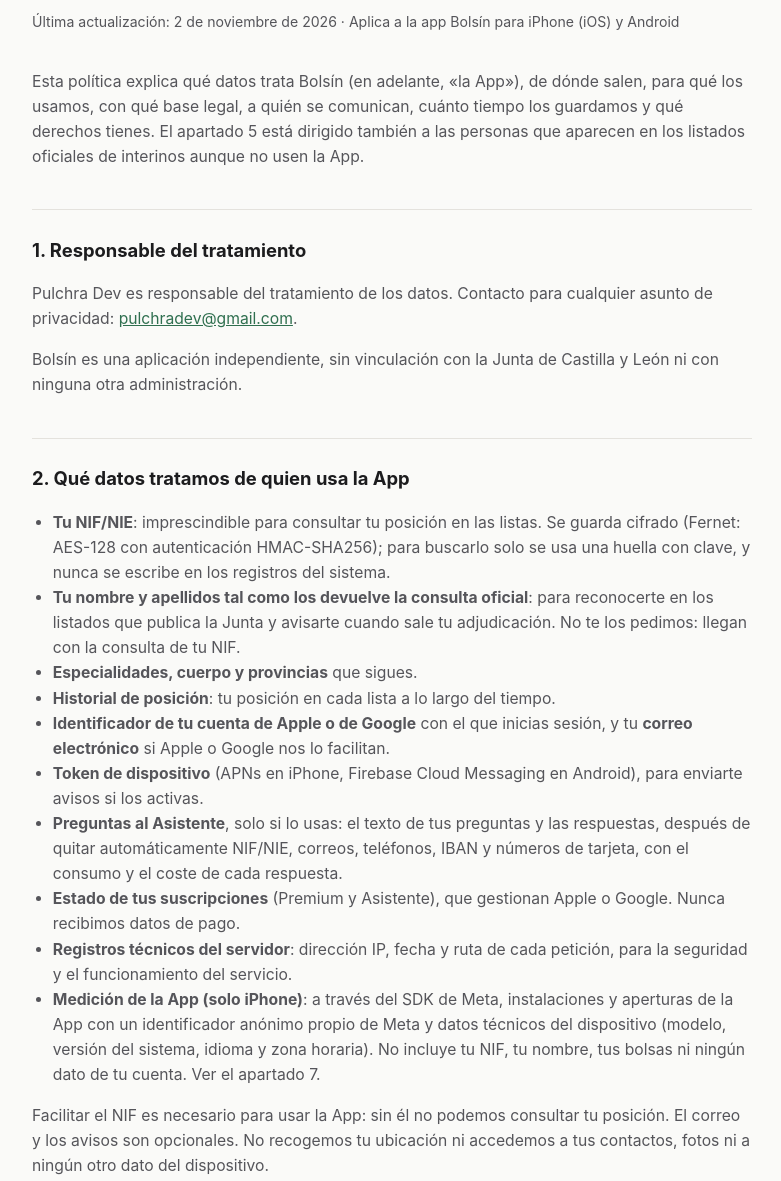
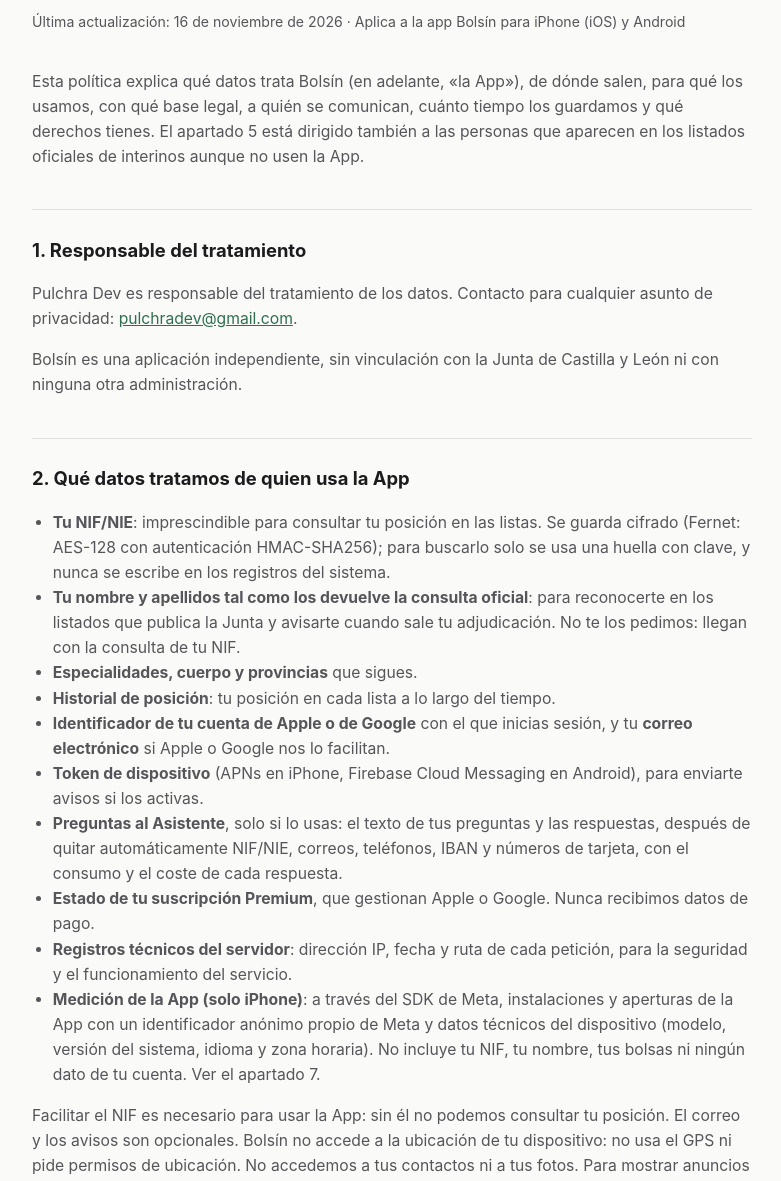
Before and after one commit to pulchradev/bolsin-privacidad, a plain HTML site: page index.html in a window 1280 px wide. Shown: the part 113-1294 px from the top of the page, without its empty margins (248-1029 px from the left). Drawn offline with Linux system fonts and the light colour scheme.

Commit message:
Update privacy policy: AdMob data, Premium subscription, date 16 Nov 2026
Co-Authored-By: Claude Sonnet 5.5 <noreply@anthropic.com>

```diff
--- a/index.html
+++ b/index.html
@@ -33,7 +33,7 @@
 <body>
 
 <h1>Política de Privacidad</h1>
-<p class="meta">Última actualización: 2 de noviembre de 2026 · Aplica a la app Bolsín para iPhone (iOS) y Android</p>
+<p class="meta">Última actualización: 16 de noviembre de 2026 · Aplica a la app Bolsín para iPhone (iOS) y Android</p>
 
 <p>Esta política explica qué datos trata Bolsín (en adelante, «la App»), de dónde salen, para qué los usamos, con qué base legal, a quién se comunican, cuánto tiempo los guardamos y qué derechos tienes. El apartado 5 está dirigido también a las personas que aparecen en los listados oficiales de interinos aunque no usen la App.</p>
 
@@ -50,11 +50,11 @@
   <li><strong>Identificador de tu cuenta de Apple o de Google</strong> con el que inicias sesión, y tu <strong>correo electrónico</strong> si Apple o Google nos lo facilitan.</li>
   <li><strong>Token de dispositivo</strong> (APNs en iPhone, Firebase Cloud Messaging en Android), para enviarte avisos si los activas.</li>
   <li><strong>Preguntas al Asistente</strong>, solo si lo usas: el texto de tus preguntas y las respuestas, después de quitar automáticamente NIF/NIE, correos, teléfonos, IBAN y números de tarjeta, con el consumo y el coste de cada respuesta.</li>
-  <li><strong>Estado de tus suscripciones</strong> (Premium y Asistente), que gestionan Apple o Google. Nunca recibimos datos de pago.</li>
+  <li><strong>Estado de tu suscripción Premium</strong>, que gestionan Apple o Google. Nunca recibimos datos de pago.</li>
   <li><strong>Registros técnicos del servidor</strong>: dirección IP, fecha y ruta de cada petición, para la seguridad y el funcionamiento del servicio.</li>
   <li><strong>Medición de la App (solo iPhone)</strong>: a través del SDK de Meta, instalaciones y aperturas de la App con un identificador anónimo propio de Meta y datos técnicos del dispositivo (modelo, versión del sistema, idioma y zona horaria). No incluye tu NIF, tu nombre, tus bolsas ni ningún dato de tu cuenta. Ver el apartado 7.</li>
 </ul>
-<p>Facilitar el NIF es necesario para usar la App: sin él no podemos consultar tu posición. El correo y los avisos son opcionales. No recogemos tu ubicación ni accedemos a tus contactos, fotos ni a ningún otro dato del dispositivo.</p>
+<p>Facilitar el NIF es necesario para usar la App: sin él no podemos consultar tu posición. El correo y los avisos son opcionales. Bolsín no accede a la ubicación de tu dispositivo: no usa el GPS ni pide permisos de ubicación. No accedemos a tus contactos ni a tus fotos. Para mostrar anuncios en la versión gratuita, Google AdMob recibe tu dirección IP y puede deducir una ubicación aproximada, que usa para publicidad, análisis y prevención del fraude. Puedes consultar <a href="https://policies.google.com/technologies/partner-sites?hl=es" target="_blank" rel="noopener">cómo utiliza Google la información de sitios web o aplicaciones que utilizan nuestros servicios</a>. Con Premium no se muestran anuncios.</p>
 
 <h2>3. Solo tu propio NIF</h2>
 <p>La App sigue únicamente el NIF de la persona que la usa. Al darlo de alta declaras que es tuyo, y cada cuenta puede tener un único NIF; el servidor rechaza cualquier intento de añadir otro. No está permitido usar la App para consultar el NIF de otra persona.</p>
@@ -89,7 +89,7 @@
 <ul>
   <li><strong>Hetzner Online GmbH</strong> (alojamiento): el servidor de la App está en la Unión Europea.</li>
   <li><strong>Apple</strong> y <strong>Google</strong>: inicio de sesión, envío de avisos (APNs y Firebase Cloud Messaging) y gestión de suscripciones (App Store y Google Play), conforme a sus propias políticas de privacidad.</li>
-  <li><strong>Google AdMob</strong>: anuncios <strong>no personalizados</strong> en la versión gratuita. No compartimos con AdMob tu NIF ni ningún dato identificativo, y no hacemos seguimiento entre apps. En Android, el SDK de AdMob puede usar el identificador de publicidad del dispositivo para limitar la frecuencia de los anuncios, medir su rendimiento y prevenir el fraude.</li>
+  <li><strong>Google AdMob</strong>: anuncios <strong>no personalizados</strong> en la versión gratuita. No compartimos con AdMob tu NIF ni ningún dato identificativo, y no hacemos seguimiento entre apps. AdMob recibe tu dirección IP, de la que puede deducir una ubicación aproximada, y en Android puede usar el identificador de publicidad del dispositivo; lo usa para mostrar los anuncios, medir su rendimiento (análisis) y prevenir el fraude. Con Premium no se muestran anuncios.</li>
   <li><strong>Meta Platforms Ireland Limited</strong> (solo iPhone): la App incluye el SDK de Meta únicamente para medir instalaciones y aperturas y saber si nuestras campañas publicitarias funcionan. Envía a Meta un identificador anónimo propio de Meta y datos técnicos del dispositivo (modelo, versión del sistema, idioma y zona horaria). No activamos la recogida del identificador de publicidad, no pedimos permiso de seguimiento y no enviamos tu NIF, tu nombre, tus especialidades ni tu posición. Meta trata esos datos conforme a su propia política de privacidad y puede hacerlo fuera del Espacio Económico Europeo con las garantías que ella establece. Si no quieres que se mida tu uso de la App, escríbenos a pulchradev@gmail.com.</li>
   <li><strong>Scaleway SAS</strong> (proveedor de inteligencia artificial del Asistente, París, Francia): recibe tu pregunta, ya sin identificadores, y las fichas informativas relacionadas, para redactar la respuesta. No le enviamos tu NIF, tu nombre, tu correo ni tu posición. Según su política, no conserva el contenido de las preguntas ni lo usa para entrenar modelos; solo guarda temporalmente, hasta dos semanas, las peticiones que fallan o parecen maliciosas, para investigar el problema. Te pedimos que no escribas datos personales en tus preguntas.</li>
   <li><strong>Atlassian</strong> (Confluence, herramienta interna de documentación): las preguntas que el Asistente no ha sabido contestar o que has marcado como incorrectas se copian, sin identificadores y sin ningún dato de tu cuenta, a nuestro espacio de Confluence, donde revisamos y escribimos las fichas. Se conservan allí como máximo 90 días y, si borras tus preguntas o tu cuenta, desaparecen en unas horas. Atlassian puede tratar estos datos fuera del Espacio Económico Europeo con las cláusulas contractuales tipo de la Comisión Europea incluidas en su acuerdo de tratamiento de datos.</li>
```
